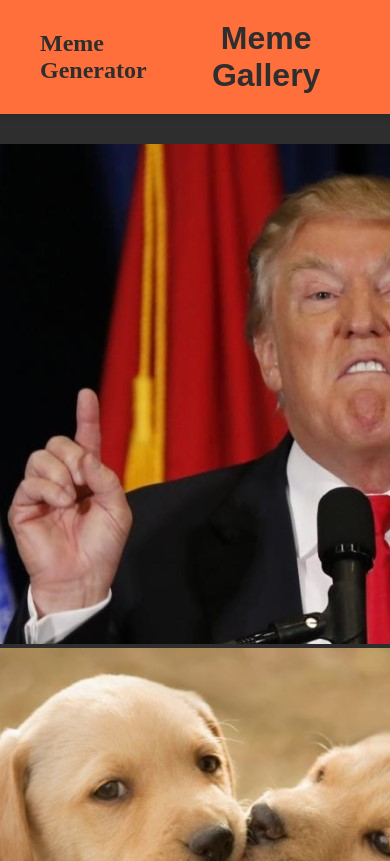
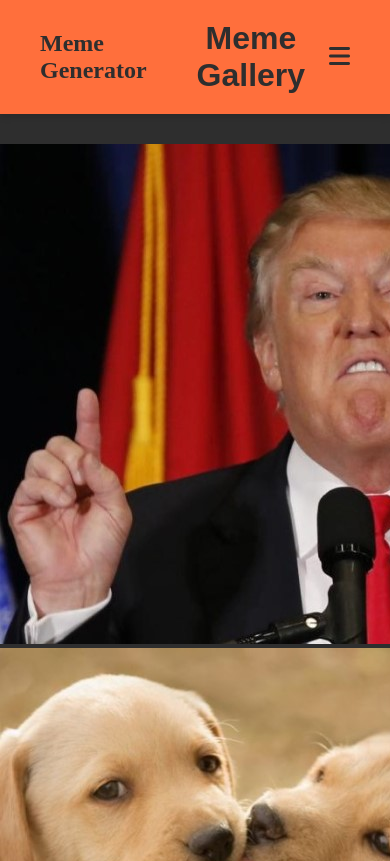
Before and after one commit to yarin1849/Meme-Generator, a plain HTML site: page gallery.html in a window 390 px wide. Shown: the top 861 px of the page. Drawn offline with Linux system fonts and the light colour scheme; a web font is replaced by a local one.

Commit message:
submission 20:00

```diff
--- a/gallery.html
+++ b/gallery.html
@@ -21,6 +21,9 @@
                     <li><a href="index.html">Meme Generator</a></li>
                 </ul>
             </nav>
+
+            <button class="btn-toggle-menu fa hamburger" onclick="toggleMenu()"></button>
+
         </div>
     </header>
 
```
